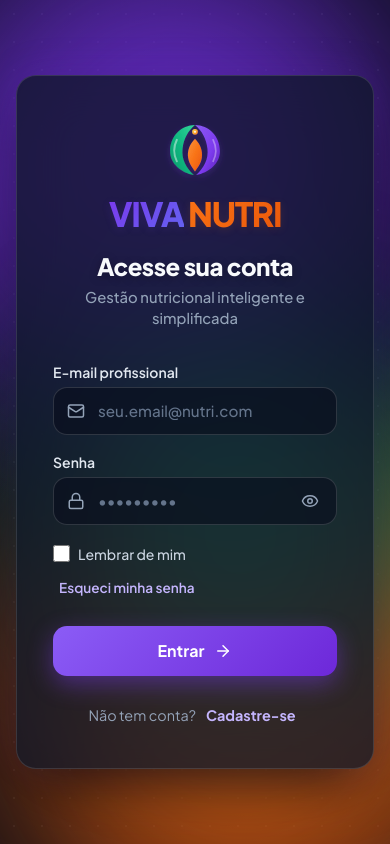
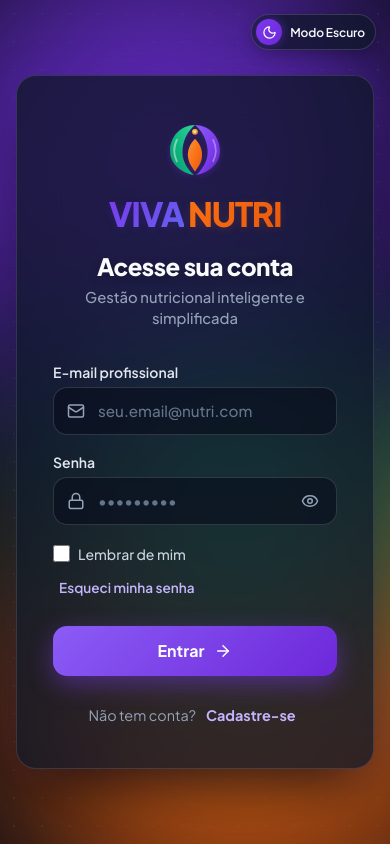
Before and after one commit to Leonaldolc/viva-nutri-sdm, a React (Vite) app: page / in a window 390 px wide. Built offline with nearby package versions, Linux system fonts and the light colour scheme; no server answers.

Commit message:
feat(theme): add dynamic light and dark theme switcher with persistence and animated toggle button

```diff
--- a/src/App.jsx
+++ b/src/App.jsx
@@ -4,10 +4,35 @@ import Register from './components/Register';
 import Dashboard from './components/Dashboard';
 import { getCurrentSession, logoutUser } from './services/neonAuth';
 
+const THEME_STORAGE_KEY = 'viva_nutri_theme';
+
 export default function App() {
   const [currentUser, setCurrentUser] = useState(null);
   const [view, setView] = useState('login'); // 'login' | 'register' | 'dashboard'
   const [initializing, setInitializing] = useState(true);
+
+  // Tema padrão 'dark' com suporte a persistência
+  const [theme, setTheme] = useState(() => {
+    try {
+      return localStorage.getItem(THEME_STORAGE_KEY) || 'dark';
+    } catch {
+      return 'dark';
+    }
+  });
+
+  // Atualiza atributo no HTML e salva no localStorage
+  useEffect(() => {
+    document.documentElement.setAttribute('data-theme', theme);
+    try {
+      localStorage.setItem(THEME_STORAGE_KEY, theme);
+    } catch (err) {
+      console.warn('Erro ao salvar tema:', err);
+    }
+  }, [theme]);
+
+  const toggleTheme = () => {
+    setTheme((prev) => (prev === 'dark' ? 'light' : 'dark'));
+  };
 
   // Verifica se há sessão ativa ao inicializar o aplicativo
   useEffect(() => {
@@ -43,12 +68,14 @@ export default function App() {
     );
   }
 
-  // Se já está logado, força a exibição do dashboard (Regra 25)
+  // Se já está logado, exibe o dashboard
   if (currentUser || view === 'dashboard') {
     return (
       <Dashboard
         user={currentUser}
         onLogout={handleLogout}
+        theme={theme}
+        onToggleTheme={toggleTheme}
       />
     );
   }
@@ -58,6 +85,8 @@ export default function App() {
       <Register
         onSwitchToLogin={() => setView('login')}
         onRegisterSuccess={handleRegisterSuccess}
+        theme={theme}
+        onToggleTheme={toggleTheme}
       />
     );
   }
@@ -66,6 +95,8 @@ export default function App() {
     <Login
       onSwitchToRegister={() => setView('register')}
       onLoginSuccess={handleLoginSuccess}
+      theme={theme}
+      onToggleTheme={toggleTheme}
     />
   );
 }
--- a/src/components/Login.jsx
+++ b/src/components/Login.jsx
@@ -1,12 +1,13 @@
 import React, { useState, useEffect } from 'react';
 import { Mail, Lock, Eye, EyeOff, AlertCircle, CheckCircle2, ArrowRight } from 'lucide-react';
 import Logo from './Logo';
+import ThemeToggle from './ThemeToggle';
 import { loginUser, requestPasswordReset } from '../services/neonAuth';
 
 const STORAGE_KEY_REMEMBER = 'viva_nutri_remember_me';
 const STORAGE_KEY_SAVED_EMAIL = 'viva_nutri_saved_email';
 
-export default function Login({ onSwitchToRegister, onLoginSuccess }) {
+export default function Login({ onSwitchToRegister, onLoginSuccess, theme, onToggleTheme }) {
   const [email, setEmail] = useState('');
   const [password, setPassword] = useState('');
   const [rememberMe, setRememberMe] = useState(false);
@@ -110,6 +111,8 @@ export default function Login({ onSwitchToRegister, onLoginSuccess }) {
 
   return (
     <div className="auth-bg-wrapper">
+      <ThemeToggle theme={theme} onToggle={onToggleTheme} variant="floating" />
+
       <div className="auth-blob auth-blob-1"></div>
       <div className="auth-blob auth-blob-2"></div>
       <div className="auth-blob auth-blob-3"></div>
--- a/src/components/Register.jsx
+++ b/src/components/Register.jsx
@@ -1,9 +1,10 @@
 import React, { useState } from 'react';
 import { User, Mail, Lock, Eye, EyeOff, AlertCircle, CheckCircle2, ArrowRight } from 'lucide-react';
 import Logo from './Logo';
+import ThemeToggle from './ThemeToggle';
 import { registerUser } from '../services/neonAuth';
 
-export default function Register({ onSwitchToLogin, onRegisterSuccess }) {
+export default function Register({ onSwitchToLogin, onRegisterSuccess, theme, onToggleTheme }) {
   const [name, setName] = useState('');
   const [email, setEmail] = useState('');
   const [password, setPassword] = useState('');
@@ -51,6 +52,8 @@ export default function Register({ onSwitchToLogin, onRegisterSuccess }) {
 
   return (
     <div className="auth-bg-wrapper">
+      <ThemeToggle theme={theme} onToggle={onToggleTheme} variant="floating" />
+
       <div className="auth-blob auth-blob-1"></div>
       <div className="auth-blob auth-blob-2"></div>
       <div className="auth-blob auth-blob-3"></div>
--- /dev/null
+++ b/src/components/ThemeToggle.jsx
@@ -0,0 +1,29 @@
+import React from 'react';
+import { Sun, Moon } from 'lucide-react';
+
+export default function ThemeToggle({ theme, onToggle, variant = 'floating', className = '' }) {
+  const isDark = theme === 'dark';
+
+  return (
+    <button
+      type="button"
+      className={`theme-toggle-btn theme-toggle-${variant} ${className}`}
+      onClick={onToggle}
+      aria-label={isDark ? 'Mudar para tema claro' : 'Mudar para tema escuro'}
+      title={isDark ? 'Ativar modo claro' : 'Ativar modo escuro'}
+    >
+      <div className="theme-toggle-track">
+        <div className={`theme-toggle-thumb ${isDark ? 'thumb-dark' : 'thumb-light'}`}>
+          {isDark ? (
+            <Moon size={15} className="theme-icon moon-icon" />
+          ) : (
+            <Sun size={15} className="theme-icon sun-icon" />
+          )}
+        </div>
+      </div>
+      <span className="theme-toggle-text">
+        {isDark ? 'Modo Escuro' : 'Modo Claro'}
+      </span>
+    </button>
+  );
+}
--- a/src/index.css
+++ b/src/index.css
@@ -83,6 +83,15 @@ body {
   display: flex;
   align-items: center;
   justify-content: center;
+  position: relative;
+  padding: 24px 16px;
+  overflow: hidden;
+  transition: background-color 0.4s ease, background-image 0.4s ease;
+}
+
+/* Dark Theme (Default) */
+[data-theme="dark"] .auth-bg-wrapper,
+:root:not([data-theme="light"]) .auth-bg-wrapper {
   background-color: #090D16;
   background-image:
     radial-gradient(circle at 15% 20%, rgba(124, 58, 237, 0.25) 0%, transparent 45%),
@@ -90,9 +99,205 @@ body {
     radial-gradient(circle at 50% 50%, rgba(16, 185, 129, 0.12) 0%, transparent 55%),
     radial-gradient(rgba(255, 255, 255, 0.06) 1px, transparent 1px);
   background-size: 100% 100%, 100% 100%, 100% 100%, 28px 28px;
-  position: relative;
-  padding: 24px 16px;
-  overflow: hidden;
+}
+
+/* Light Theme */
+[data-theme="light"] .auth-bg-wrapper {
+  background-color: #F8FAFC;
+  background-image:
+    radial-gradient(circle at 15% 20%, rgba(124, 58, 237, 0.12) 0%, transparent 45%),
+    radial-gradient(circle at 85% 80%, rgba(249, 115, 22, 0.1) 0%, transparent 45%),
+    radial-gradient(circle at 50% 50%, rgba(16, 185, 129, 0.08) 0%, transparent 55%),
+    radial-gradient(rgba(15, 23, 42, 0.04) 1px, transparent 1px);
+  background-size: 100% 100%, 100% 100%, 100% 100%, 28px 28px;
+}
+
+[data-theme="light"] .auth-blob {
+  opacity: 0.45;
+}
+
+[data-theme="light"] .auth-card {
+  background: rgba(255, 255, 255, 0.94);
+  backdrop-filter: blur(20px);
+  -webkit-backdrop-filter: blur(20px);
+  border: 1px solid rgba(226, 232, 240, 0.9);
+  box-shadow: 0 20px 40px -10px rgba(124, 58, 237, 0.12), 0 8px 16px -4px rgba(0, 0, 0, 0.04);
+}
+
+[data-theme="light"] .auth-title {
+  color: #0F172A;
+  text-shadow: none;
+}
+
+[data-theme="light"] .auth-subtitle {
+  color: #475569;
+}
+
+[data-theme="light"] .form-label {
+  color: #1E293B;
+}
+
+[data-theme="light"] .form-input {
+  color: #0F172A;
+  background-color: #F8FAFC;
+  border-color: #E2E8F0;
+}
+
+[data-theme="light"] .form-input::placeholder {
+  color: #94A3B8;
+}
+
+[data-theme="light"] .form-input:hover:not(:disabled) {
+  border-color: #94A3B8;
+  background-color: #FFFFFF;
+}
+
+[data-theme="light"] .form-input:focus {
+  background-color: #FFFFFF;
+  border-color: var(--primary-purple);
+  box-shadow: 0 0 0 3.5px rgba(124, 58, 237, 0.16);
+}
+
+[data-theme="light"] .form-input.input-error {
+  border-color: #EF4444;
+  background-color: #FEF2F2;
+  box-shadow: 0 0 0 3.5px rgba(239, 68, 68, 0.12);
+}
+
+[data-theme="light"] .input-toggle-password {
+  color: #64748B;
+}
+
+[data-theme="light"] .input-toggle-password:hover {
+  color: #0F172A;
+  background-color: rgba(0, 0, 0, 0.05);
+}
+
+[data-theme="light"] .auth-checkbox-label {
+  color: #334155;
+}
+
+[data-theme="light"] .btn-forgot-password {
+  color: var(--primary-purple);
+}
+
+[data-theme="light"] .btn-forgot-password:hover {
+  color: var(--primary-purple-dark);
+}
+
+[data-theme="light"] .auth-footer {
+  color: #475569;
+}
+
+[data-theme="light"] .auth-link {
+  color: var(--primary-purple);
+}
+
+[data-theme="light"] .auth-link:hover {
+  color: var(--primary-purple-dark);
+}
+
+[data-theme="light"] .field-error-msg {
+  color: #DC2626;
+}
+
+/* ==========================================================================
+   Theme Toggle Component
+   ========================================================================== */
+.theme-toggle-btn {
+  display: inline-flex;
+  align-items: center;
+  gap: 8px;
+  font-family: inherit;
+  font-size: 0.825rem;
+  font-weight: 600;
+  cursor: pointer;
+  border-radius: 9999px;
+  transition: all var(--transition-normal);
+  user-select: none;
+  border: 1px solid rgba(255, 255, 255, 0.15);
+  background: rgba(15, 23, 42, 0.75);
+  backdrop-filter: blur(12px);
+  -webkit-backdrop-filter: blur(12px);
+  color: #F8FAFC;
+  box-shadow: 0 4px 14px rgba(0, 0, 0, 0.25);
+}
+
+.theme-toggle-floating {
+  position: absolute;
+  top: 20px;
+  right: 24px;
+  z-index: 20;
+  padding: 5px 14px 5px 6px;
+}
+
+.theme-toggle-compact {
+  padding: 4px 12px 4px 5px;
+  background: rgba(15, 23, 42, 0.5);
+  box-shadow: none;
+}
+
+[data-theme="light"] .theme-toggle-btn {
+  background: rgba(255, 255, 255, 0.9);
+  border-color: rgba(226, 232, 240, 0.9);
+  color: #1E293B;
+  box-shadow: 0 4px 12px rgba(0, 0, 0, 0.06);
+}
+
+[data-theme="light"] .theme-toggle-compact {
+  background: #F1F5F9;
+  border-color: #E2E8F0;
+  box-shadow: none;
+}
+
+.theme-toggle-btn:hover {
+  transform: translateY(-1px);
+  box-shadow: 0 6px 16px rgba(124, 58, 237, 0.25);
+}
+
+.theme-toggle-btn:focus-visible {
+  outline: 2px solid var(--primary-purple);
+  outline-offset: 2px;
+}
+
+.theme-toggle-track {
+  display: flex;
+  align-items: center;
+}
+
+.theme-toggle-thumb {
+  width: 26px;
+  height: 26px;
+  border-radius: 50%;
+  display: flex;
+  align-items: center;
+  justify-content: center;
+  transition: transform 0.3s cubic-bezier(0.34, 1.56, 0.64, 1), background-color 0.3s ease;
+}
+
+.thumb-dark {
+  background: linear-gradient(135deg, #7C3AED, #6D28D9);
+  color: #FFFFFF;
+  box-shadow: 0 0 10px rgba(124, 58, 237, 0.5);
+}
+
+.thumb-light {
+  background: linear-gradient(135deg, #F59E0B, #EA580C);
+  color: #FFFFFF;
+  box-shadow: 0 0 10px rgba(245, 158, 11, 0.5);
+}
+
+.theme-toggle-text {
+  letter-spacing: -0.01em;
+}
+
+@media (max-width: 480px) {
+  .theme-toggle-floating {
+    top: 14px;
+    right: 14px;
+    padding: 4px 10px 4px 4px;
+    font-size: 0.75rem;
+  }
 }
 
 .auth-blob {
@@ -692,6 +897,61 @@ body {
   font-weight: 500;
 }
 
+/* Dashboard Theme Adaptations */
+[data-theme="dark"] .dashboard-container {
+  background-color: #090D16;
+  color: #F8FAFC;
+}
+
+[data-theme="dark"] .dashboard-nav {
+  background-color: rgba(15, 23, 42, 0.85);
+  border-bottom: 1px solid rgba(255, 255, 255, 0.1);
+  backdrop-filter: blur(16px);
+  -webkit-backdrop-filter: blur(16px);
+}
+
+[data-theme="dark"] .user-badge {
+  background-color: rgba(30, 41, 59, 0.7);
+  border: 1px solid rgba(255, 255, 255, 0.08);
+}
+
+[data-theme="dark"] .user-name {
+  color: #F8FAFC;
+}
+
+[data-theme="dark"] .user-email {
+  color: #94A3B8;
+}
+
+[data-theme="dark"] .stat-card {
+  background: rgba(15, 23, 42, 0.76);
+  border: 1px solid rgba(255, 255, 255, 0.1);
+  backdrop-filter: blur(16px);
+  -webkit-backdrop-filter: blur(16px);
+}
+
+[data-theme="dark"] .stat-number {
+  color: #F8FAFC;
+}
+
+[data-theme="dark"] .stat-label {
+  color: #94A3B8;
+}
+
+[data-theme="dark"] .dashboard-panel {
+  background: rgba(15, 23, 42, 0.76) !important;
+  border-color: rgba(255, 255, 255, 0.1) !important;
+  color: #F8FAFC;
+}
+
+[data-theme="dark"] .dashboard-panel h2 {
+  color: #F8FAFC !important;
+}
+
+[data-theme="dark"] .dashboard-panel span {
+  color: #94A3B8 !important;
+}
+
 /* ==========================================================================
    Viva Nutri Brand Logo Styles & Animations
    ========================================================================== */
```
Also changed, not shown: src/components/Dashboard.jsx (+5 -2 lines).
